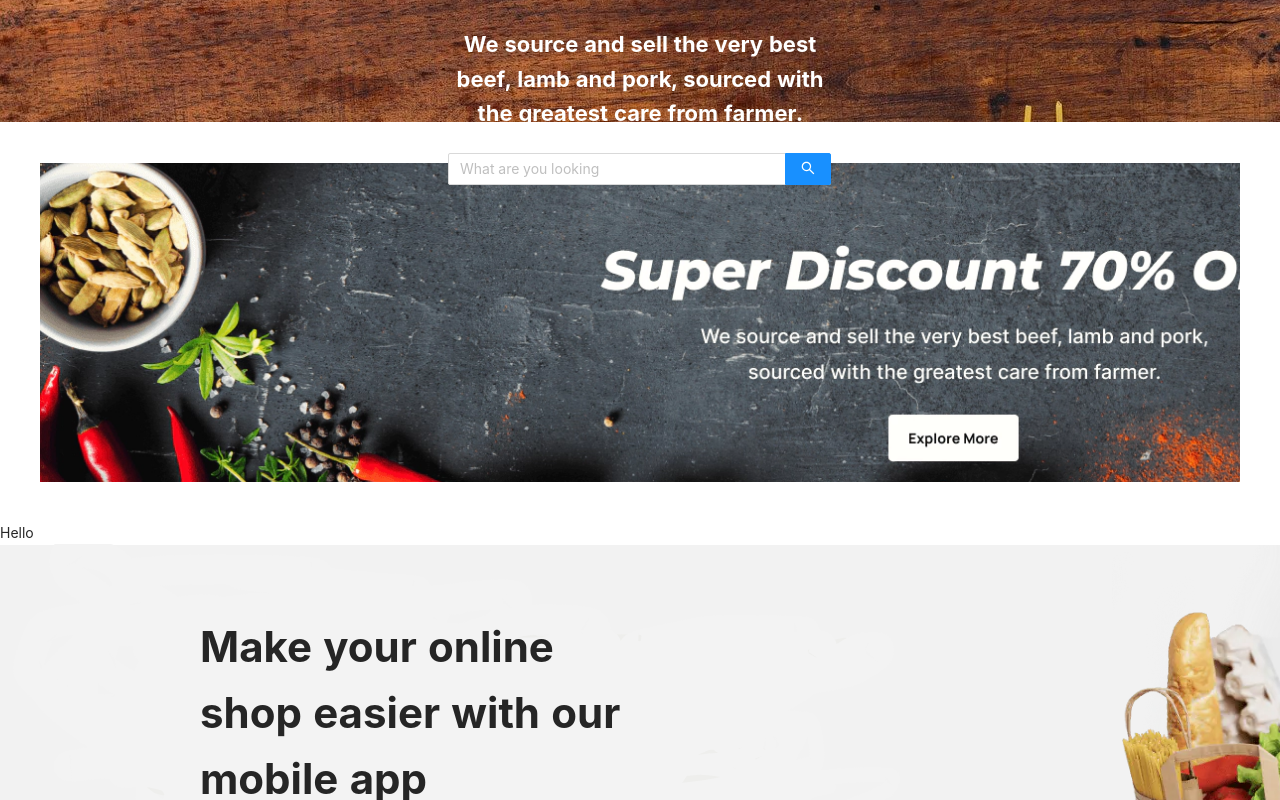
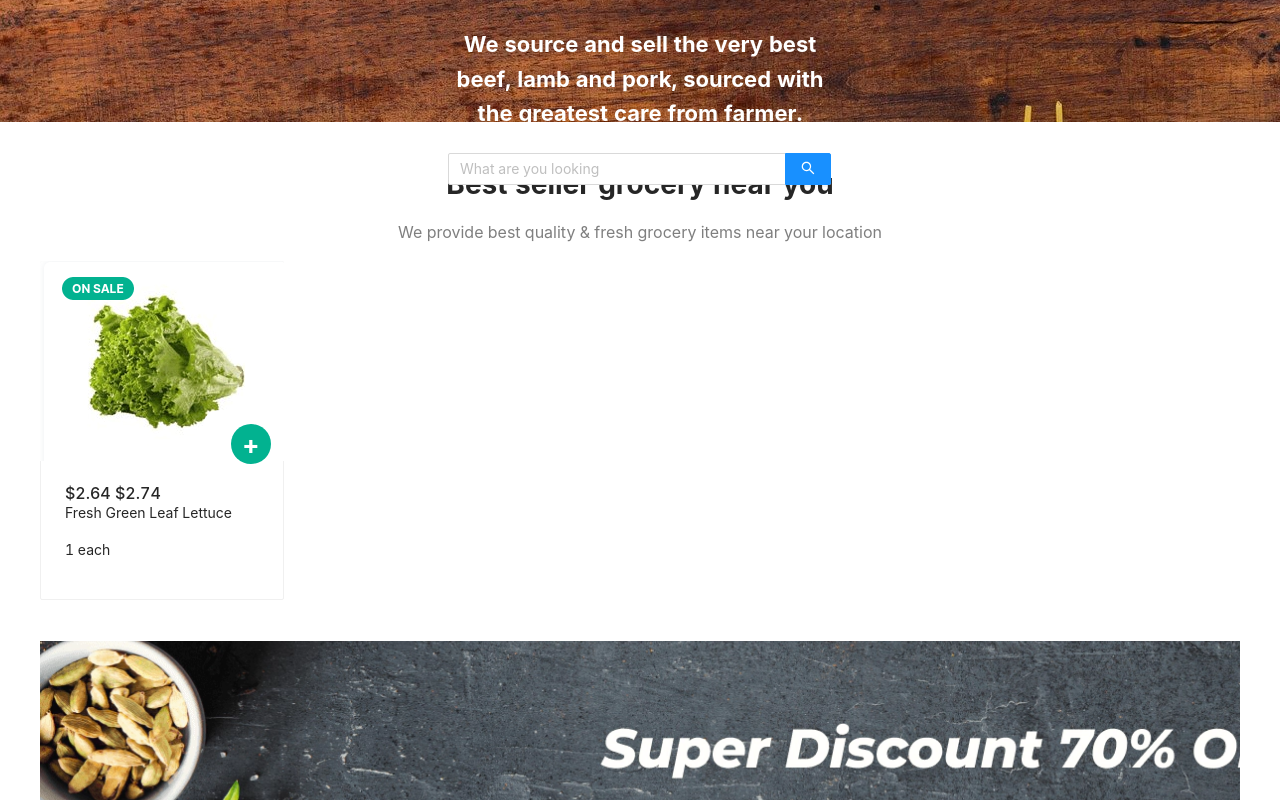
Before and after one commit to anwarhossain1/borobazar-6am, a React (Create React App) app: page / in a window 1280 px wide. Shown: the part 561-1361 px from the top of the page. Built offline with nearby package versions, Linux system fonts and the light colour scheme.

Commit message:
bestSeller card added

```diff
--- /dev/null
+++ b/src/components/Cards/BestSeller.jsx
@@ -0,0 +1,33 @@
+import { Button, Card, Col, Row } from "antd";
+import React from "react";
+import "./bestseller.css";
+import freshGreen from "../../assets/images/BestSeller/fresh-green.png";
+const { Meta } = Card;
+const BestSeller = () => {
+  return (
+    <div className="best__seller">
+      <h1>Best seller grocery near you</h1>
+      <p>We provide best quality & fresh grocery items near your location</p>
+      <div className="cards_row">
+        <Row>
+          <Col>
+            <Card
+              className="card"
+              hoverable
+              cover={
+                <img className="card_image" alt="example" src={freshGreen} />
+              }
+            >
+              <button className="cards_button">+</button>
+              <Meta title="$2.64 $2.74" />
+              <p>Fresh Green Leaf Lettuce</p>
+              <p style={{ marginTop: "15px" }}>1 each</p>
+            </Card>
+          </Col>
+        </Row>
+      </div>
+    </div>
+  );
+};
+
+export default BestSeller;
--- /dev/null
+++ b/src/components/Cards/Cards.jsx
@@ -0,0 +1,12 @@
+import React from "react";
+import BestSeller from "./BestSeller";
+
+const Cards = () => {
+  return (
+    <div>
+      <BestSeller />
+    </div>
+  );
+};
+
+export default Cards;
--- /dev/null
+++ b/src/components/Cards/bestseller.css
@@ -0,0 +1,42 @@
+.best__seller {
+  margin: 40px;
+  text-align: center;
+}
+
+.best__seller > h1 {
+  font-weight: bold;
+}
+.best__seller > p {
+  color: #7f7f7f;
+  font-size: 16px;
+}
+
+.card {
+  text-align: left;
+}
+
+.card_image {
+  transition: all 0.2s ease-in-out;
+}
+
+.card:hover .card_image {
+  transform: scale(1.01);
+}
+.cards_button {
+  position: absolute;
+  right: 5%;
+  bottom: 40%;
+  width: 40px;
+  height: 40px;
+  border: none;
+  border-radius: 20px;
+  background-color: #02b290;
+  color: #fff;
+  font-weight: bold;
+  font-size: 26px;
+  cursor: pointer;
+}
+
+.cards_button:hover {
+  background-color: #54b49f;
+}
--- a/src/components/Homepage/Homepage.jsx
+++ b/src/components/Homepage/Homepage.jsx
@@ -3,12 +3,17 @@ import Banner from "./Banner";
 import appleStore from "../../assets/images/app_store.png";
 import googleStore from "../../assets/images/google_play.png";
 import "./homepage.css";
+
+import Cards from "../Cards/Cards";
 const Homepage = () => {
   return (
     <div>
       <Banner />
+      <div className="cards">
+        <Cards />
+      </div>
+
       <div className="super__discount" />
-      <div>Hello</div>
       <div className="app__promote">
         <div className="content">
           <h1>Make your online shop easier with our mobile app</h1>
--- a/src/components/Homepage/homepage.css
+++ b/src/components/Homepage/homepage.css
@@ -7,6 +7,7 @@
 
 .app__promote {
   background: url("../../assets/images/app_promote.png");
+  width: 100%;
   height: 47vh;
 }
 
--- a/src/components/Navbars/Navbar.css
+++ b/src/components/Navbars/Navbar.css
@@ -1,3 +1,7 @@
+.navbar {
+  position: inherit;
+}
+
 .logo {
   margin-top: 20px;
   margin-bottom: 22px;
--- a/src/components/Navbars/Navbar.jsx
+++ b/src/components/Navbars/Navbar.jsx
@@ -47,7 +47,7 @@ const Navbar = () => {
     </Menu>
   );
   return (
-    <Menu mode="horizontal">
+    <Menu mode="horizontal" className="navbar">
       {/* <Item icon={<MenuOutlined />} /> */}
       <Item className="logo_bottom">
         <img alt="logo" src={logo} className="logo" />
--- a/src/components/Navbars/countDown.css
+++ b/src/components/Navbars/countDown.css
@@ -23,7 +23,6 @@
   margin-left: 5px;
   display: flex;
   align-items: center;
-  margin-right: auto;
 }
 
 .counter__data {
```
Also changed, not shown: src/assets/images/BestSeller/fresh-green.png (added).
